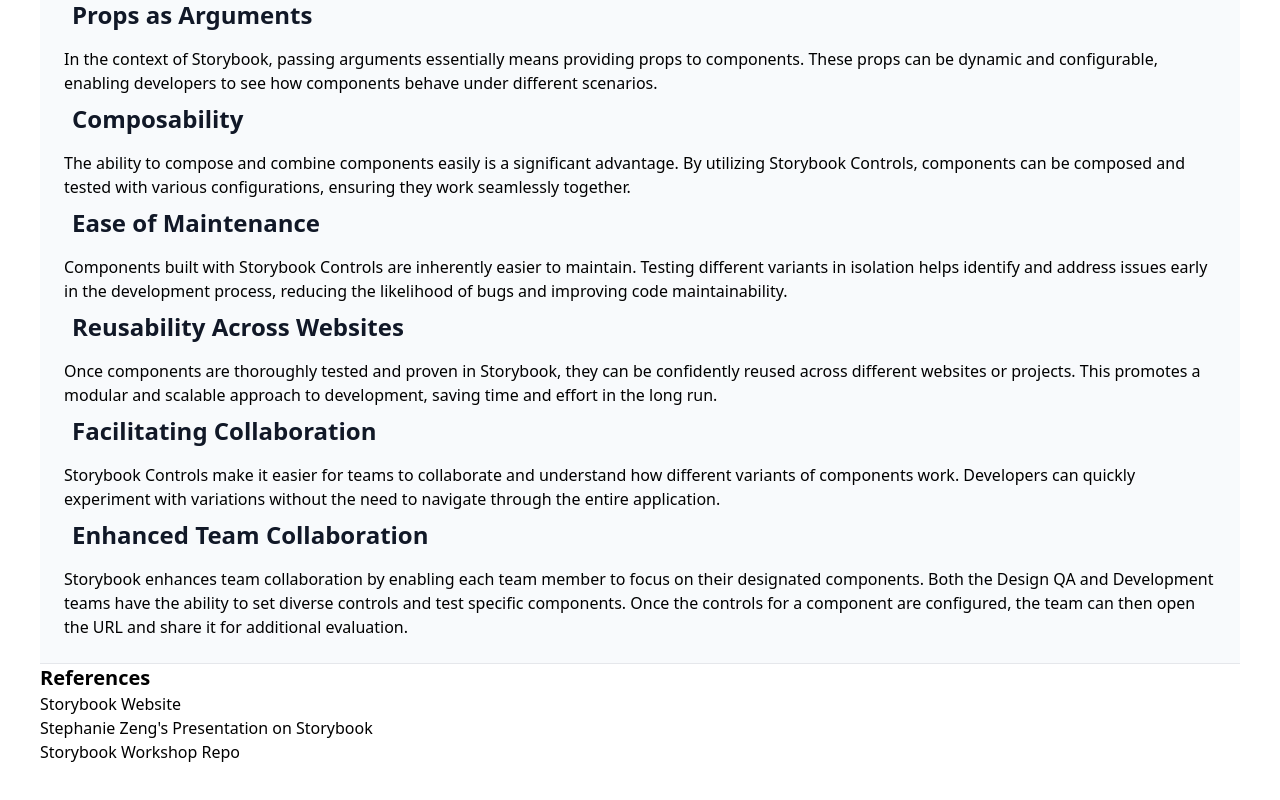
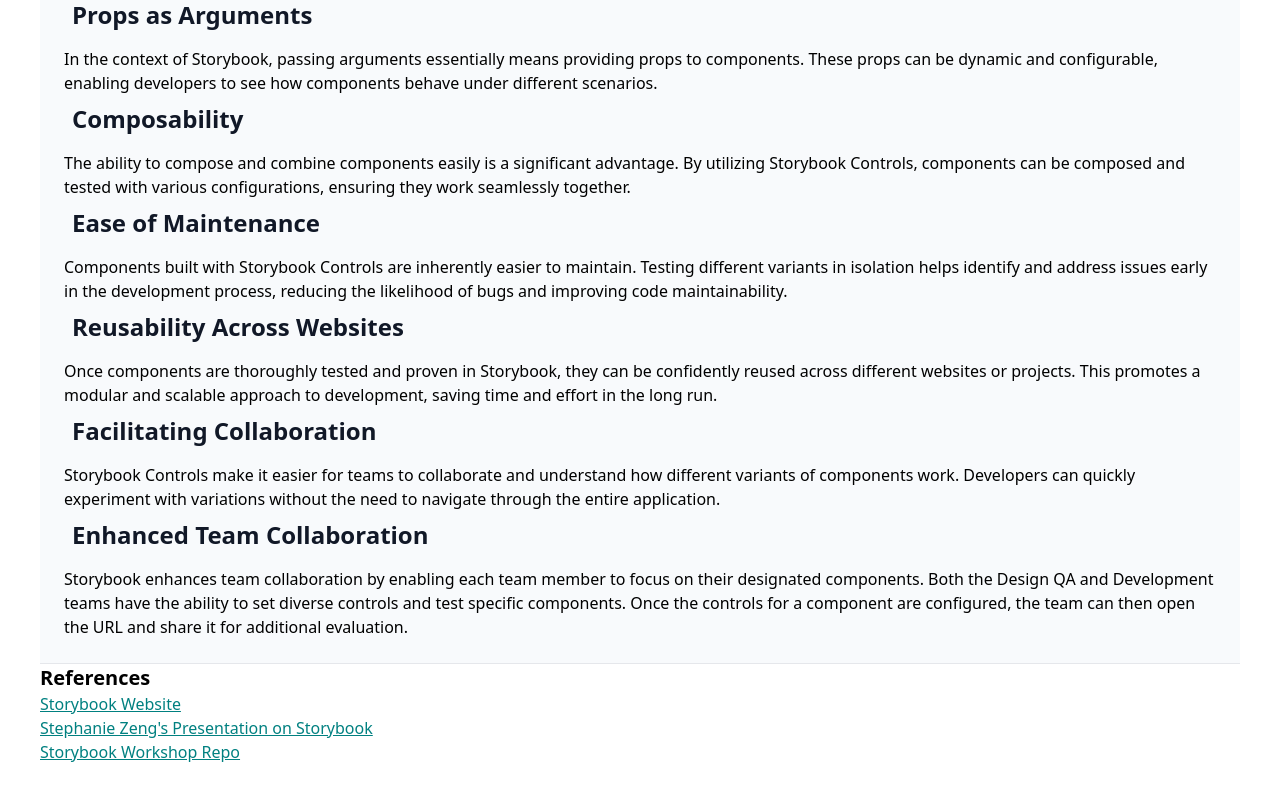
Before and after one commit to spencer-rangle/fundamentals-practice-1, a React (Create React App) app: page /storybook in a window 1280 px wide. Shown: the part 738-1538 px from the top of the page. Built offline with nearby package versions, Linux system fonts and the light colour scheme.

Commit message:
added class ref-links to Storybookpage

```diff
--- a/src/components/MaterialsSection/StorybookPage/StorybookPage.js
+++ b/src/components/MaterialsSection/StorybookPage/StorybookPage.js
@@ -92,12 +92,17 @@
         <h3>References</h3>
         <ul>
           <li>
-            <a href="https://storybook.js.org/" rel="noopener">
+            <a
+              className="ref-links"
+              href="https://storybook.js.org/"
+              rel="noopener"
+            >
               Storybook Website
             </a>
           </li>
           <li>
             <a
+              className="ref-links"
               href="https://docs.google.com/presentation/d/1sVBY2Rim8Lo9-W9OjVJ96JCcfqmcxd1uCnMZ-aPQF8o/edit#slide=id.g24fff31ecec_0_423"
               rel="noopener"
             >
@@ -106,6 +111,7 @@
           </li>
           <li>
             <a
+              className="ref-links"
               href="https://github.com/rangle/storybook-workflow-workshop/blob/main/components/ui/Profile/profile.test.stories.tsx"
               rel="noopener"
             >
```
